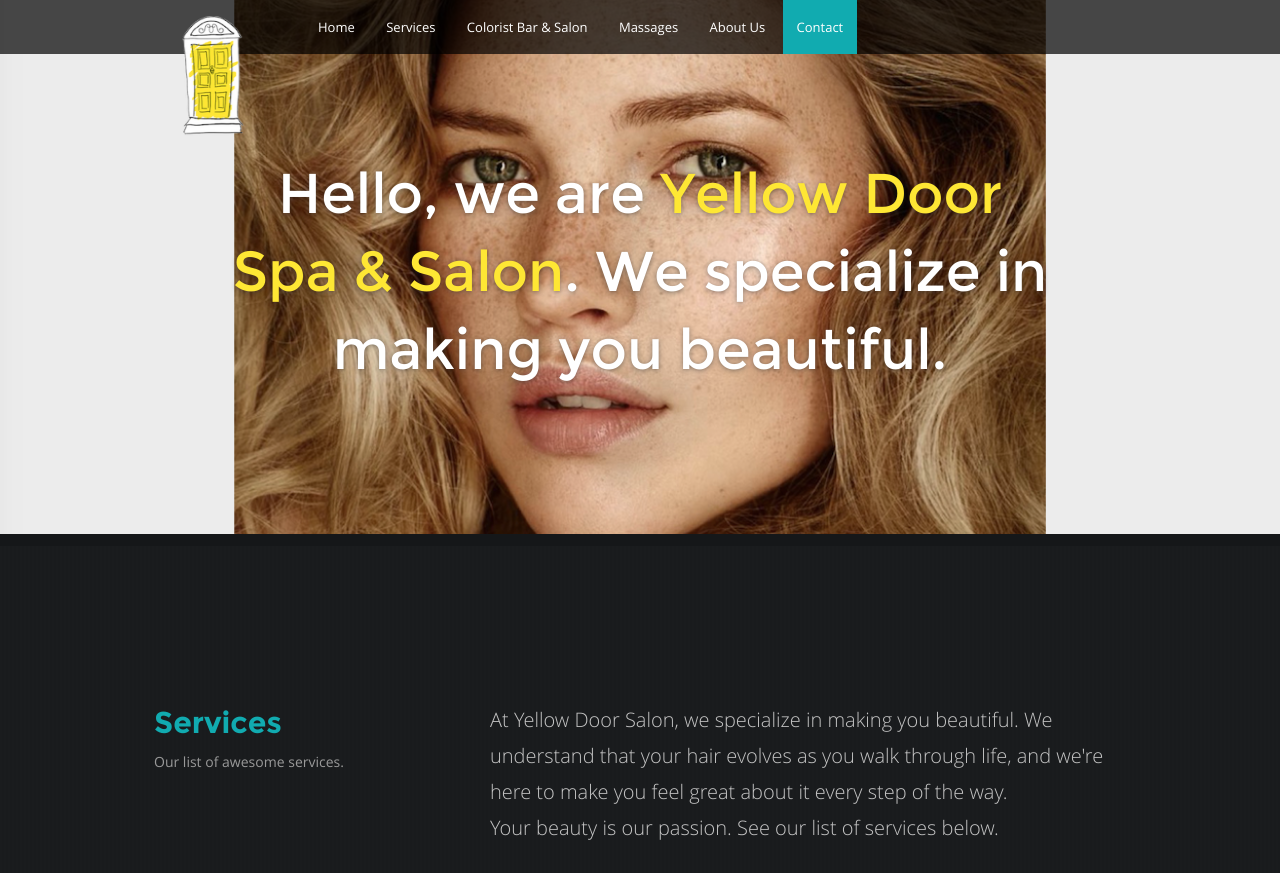
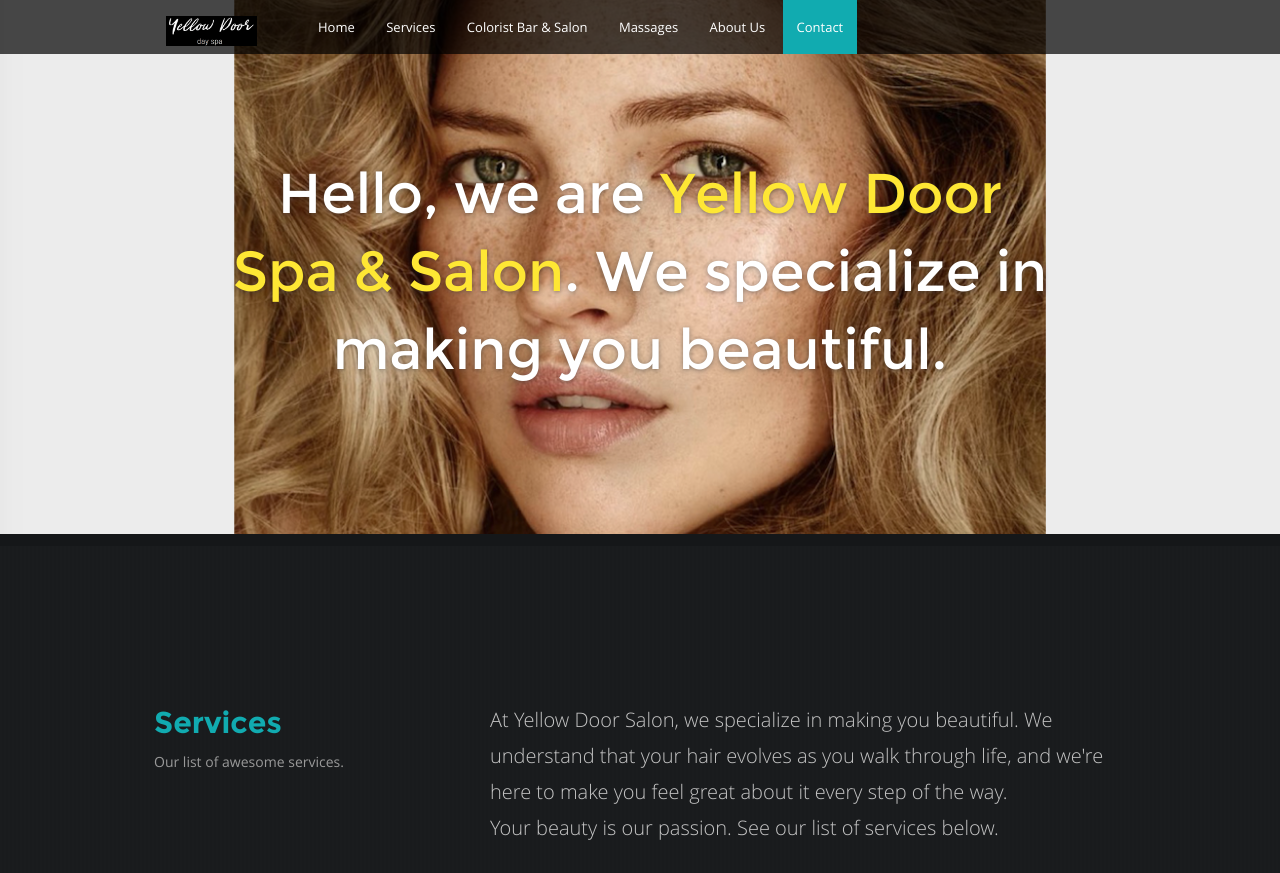
Before and after one commit to nickwalker037/yellowdoorsalon.github.io, a plain HTML site: page index.html in a window 1280 px wide. Shown: the top 873 px of the page. Drawn offline with nearby package versions, Linux system fonts and the light colour scheme; some packages are replaced by stand-ins of ours.

Commit message:
Update index.html

```diff
--- a/index.html
+++ b/index.html
@@ -44,7 +44,7 @@
          <div class="col full">
 
             <div class="logo">
-               <a href="#"><img alt="" src="images/door_no_background.png"></a>
+               <a href="#"><img alt="" src="images/Inverted_Logo.png"></a>
             </div>
 
             <nav id="nav-wrap">
```
